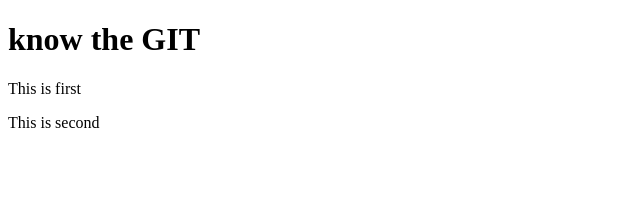
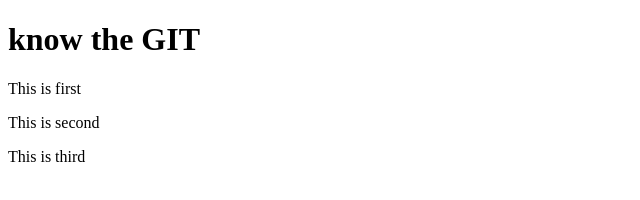
Before and after one commit to shraddha555/GIT-test1, a website: page index.html in a window 1280 px wide. Shown: the full height of the page, 0-640 px from the left. Drawn offline with Linux system fonts and the light colour scheme.

Commit message:
fourth commit

```diff
--- a/index.html
+++ b/index.html
@@ -8,5 +8,6 @@
     <h1>know the GIT</h1>
     <p>This is first</p>
     <p>This is second</p>
+    <p>This is third</p>
   </body>
 </html>
```
Also changed, not shown: package.json (added, +24 -0 lines), 1 other file.
